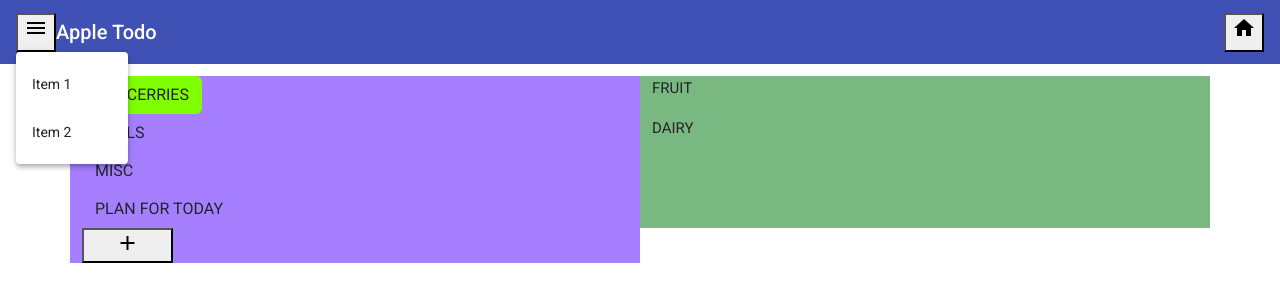
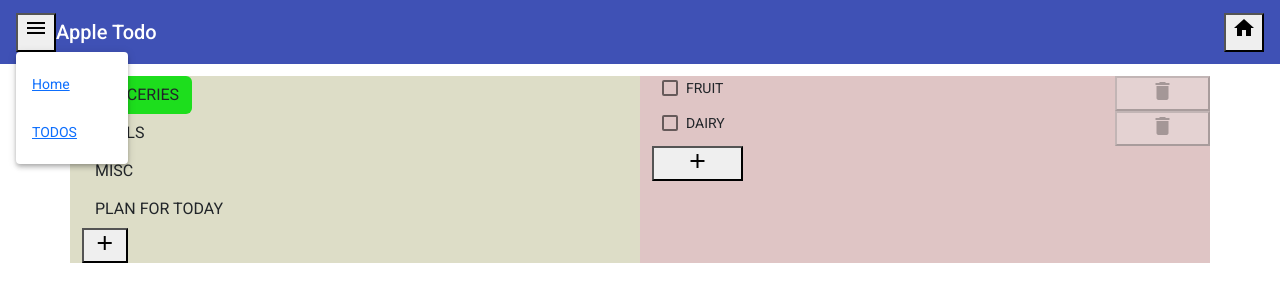
Before and after one commit to nadia-js/apple-assignment, an Angular app in the folder apple-todo/: page /todos in a window 1280 px wide. Both pictures are taken after a click on the button "menu". Shown: the top 302 px of the page. Built offline with nearby package versions, Linux system fonts and the light colour scheme.

Commit message:
generic code refactoring changes

```diff
--- a/apple-todo/src/app/app-routing.module.ts
+++ b/apple-todo/src/app/app-routing.module.ts
@@ -1,10 +1,12 @@
 import { NgModule } from '@angular/core';
 import { RouterModule, Routes } from '@angular/router';
+import { HomeComponent } from './home/home.component';
 import { TodosComponent } from './todos/todos.component';
 
 // routes array to add path for components and module routings
 const routes: Routes = [
   { path: 'todos', component: TodosComponent },
+  { path: 'home', component: HomeComponent },
   { path: '', redirectTo: 'todos', pathMatch: 'full' },
   { path: '**', redirectTo: 'todos' },
 ];
--- a/apple-todo/src/app/app.component.html
+++ b/apple-todo/src/app/app.component.html
@@ -10,8 +10,12 @@
       <mat-icon>menu</mat-icon>
     </button>
     <mat-menu #menu="matMenu">
-      <button mat-menu-item>Item 1</button>
-      <button mat-menu-item>Item 2</button>
+      <button mat-menu-item>
+        <a routerLink="/home">Home</a>
+      </button>
+      <button mat-menu-item>
+        <a routerLink="/todos">TODOS</a>
+      </button>
     </mat-menu>
 
     <span>Apple Todo</span>
@@ -21,7 +25,7 @@
       class="example-icon favorite-icon"
       aria-label="Example icon-button with heart icon"
     >
-      <mat-icon>home</mat-icon>
+      <mat-icon routerLink="/home">home</mat-icon>
     </button>
   </mat-toolbar>
 </p>
--- a/apple-todo/src/app/app.module.ts
+++ b/apple-todo/src/app/app.module.ts
@@ -9,12 +9,14 @@ import { MatToolbarModule } from '@angular/material/toolbar';
 import { MatIconModule } from '@angular/material/icon';
 import { MatInputModule } from '@angular/material/input';
 import { MatMenuModule } from '@angular/material/menu';
+import { MatCheckboxModule } from '@angular/material/checkbox';
 
 import { TodosComponent } from './todos/todos.component';
 import { FormsModule } from '@angular/forms';
+import { HomeComponent } from './home/home.component';
 
 @NgModule({
-  declarations: [AppComponent, TodosComponent],
+  declarations: [AppComponent, TodosComponent, HomeComponent],
   imports: [
     BrowserModule,
     AppRoutingModule,
@@ -24,6 +26,7 @@ import { FormsModule } from '@angular/forms';
     MatIconModule,
     MatMenuModule,
     MatInputModule,
+    MatCheckboxModule,
     FormsModule,
   ],
   providers: [],
--- /dev/null
+++ b/apple-todo/src/app/constants/common.constants.ts
@@ -0,0 +1,3 @@
+export const SUB_CATEGORY_NOT_FOUND = 'Sub Category is not available';
+export const ADD_NEW_SUB_CATEGORY = 'Add new Sub Category';
+export const ADD_NEW_CATEGORY = 'Add new Category';
--- /dev/null
+++ b/apple-todo/src/app/home/home.component.html
@@ -0,0 +1 @@
+<p>Home dashboard for apple's products</p>
--- /dev/null
+++ b/apple-todo/src/app/home/home.component.ts
@@ -0,0 +1,15 @@
+import { Component, OnInit } from '@angular/core';
+
+@Component({
+  selector: 'app-home',
+  templateUrl: './home.component.html',
+  styleUrls: ['./home.component.css']
+})
+export class HomeComponent implements OnInit {
+
+  constructor() { }
+
+  ngOnInit(): void {
+  }
+
+}
--- a/apple-todo/src/app/model/todos.ts
+++ b/apple-todo/src/app/model/todos.ts
@@ -8,4 +8,7 @@ export interface ICategory {
 export interface ISubCategory {
   id: number;
   label: string;
+  isSelected?: boolean;
 }
+
+export type ICategoryTypes = 'category' | 'subCategory';
--- a/apple-todo/src/app/todos.service.ts
+++ b/apple-todo/src/app/todos.service.ts
@@ -10,34 +10,34 @@ export class TodosService {
   todos_categories: ICategory[] = [
     {
       id: 1,
-      label: 'grocerries',
+      label: 'groceries',
       subCategories: [
         { id: 1, label: 'fruit' },
-        { id: 1, label: 'dairy' },
+        { id: 2, label: 'dairy' },
       ],
       type: 'food',
     },
     {
-      id: 1,
+      id: 2,
       label: 'tools',
       subCategories: [
         { id: 1, label: 'hammer' },
-        { id: 1, label: 'screw driver' },
+        { id: 2, label: 'screw driver' },
       ],
       type: 'device',
     },
     {
-      id: 1,
+      id: 3,
       label: 'misc',
       subCategories: [],
       type: 'other',
     },
     {
-      id: 1,
+      id: 4,
       label: 'plan for today',
       subCategories: [
         { id: 1, label: 'shopping' },
-        { id: 1, label: 'pick up kids from school' },
+        { id: 2, label: 'pick up kids from school' },
       ],
 
       type: 'planning',
--- a/apple-todo/src/app/todos/todos.component.css
+++ b/apple-todo/src/app/todos/todos.component.css
@@ -3,15 +3,18 @@ mat-grid-tile {
 }
 
 .categories {
-  background-color: #a57fff;
+  background-color: #ddddc7;
 }
 .subCategories {
-  background-color: rgb(122, 184, 130);
+  background-color: rgb(223 197 197);
 }
 .selectedCategory {
-  background-color: chartreuse;
+  background-color: #1dde1d;
 }
-.example-form-field {
+.add-new-field-form {
   width: 200px;
-  color:blue
+  color: blue;
 }
+.sub-category-checkbox {
+  margin: 0 10px;
+}
--- a/apple-todo/src/app/todos/todos.component.html
+++ b/apple-todo/src/app/todos/todos.component.html
@@ -10,7 +10,29 @@
           {{ cat.label | uppercase }}
         </button>
       </div>
-      <!-- <button><mat-icon>add</mat-icon></button> -->
+
+      <div class="col-sm-12 col-md-6 categories">
+        <button class="col-2" (click)="handleAddButton('category')">
+          <mat-icon>{{
+            !isAddCategoryButtonActive ? "add" : "close"
+          }}</mat-icon>
+        </button>
+        <div *ngIf="isAddCategoryButtonActive">
+          <mat-form-field class="add-new-field-form" appearance="fill">
+            <mat-label style="color: blue">{{ add_new_category }}</mat-label>
+            <input matInput type="text" [(ngModel)]="categoryValue" />
+            <button
+              *ngIf="categoryValue"
+              matSuffix
+              mat-icon-button
+              aria-label="Clear Category"
+              (click)="addCategory(categoryValue)"
+            >
+              <mat-icon>add</mat-icon>
+            </button>
+          </mat-form-field>
+        </div>
+      </div>
     </div>
     <div class="col-sm-12 col-md-6 subCategories">
       <div
@@ -19,30 +41,51 @@
           else other_content
         "
       >
-        Sub Category is not available
+        {{ sub_category_not_found }}
       </div>
 
       <ng-template #other_content>
-        <div *ngFor="let subCategory of selectedCategory?.subCategories">
-          <h4>{{ subCategory.label | uppercase }}</h4>
+        <div
+          *ngFor="
+            let subCategory of selectedCategory?.subCategories;
+            let i = index
+          "
+        >
+          <div class="row">
+            <div class="col-10">
+              <mat-checkbox
+                [checked]="subCategory.isSelected"
+                class="sub-category-checkbox"
+                (change)="checkSubCategory($event.checked, i)"
+              >
+                {{ subCategory.label | uppercase }}
+                {{ subCategory.isSelected | json }}
+              </mat-checkbox>
+              <!-- </div> -->
+            </div>
+            <button class="col-2" [disabled]="!subCategory.isSelected">
+              <mat-icon (click)="subCategory.isSelected && removeSubCategory(i)"
+                >delete</mat-icon
+              >
+            </button>
+          </div>
         </div>
       </ng-template>
-    </div>
-
-    <div class="col-sm-12 col-md-6 categories">
-      <button class="col-2" (click)="handleAddButton()">
-        <mat-icon>{{ !isAddButtonActive ? "add" : "close" }}</mat-icon>
+      <button class="col-2" (click)="handleAddButton('subCategory')">
+        <mat-icon>{{
+          !isAddSubCategoryButtonActive ? "add" : "close"
+        }}</mat-icon>
       </button>
-      <div *ngIf="isAddButtonActive">
-        <mat-form-field class="example-form-field" appearance="fill">
-          <mat-label style="color: blue">Add new Category</mat-label>
-          <input matInput type="text" [(ngModel)]="value" />
+      <div *ngIf="isAddSubCategoryButtonActive">
+        <mat-form-field class="add-new-field-form" appearance="fill">
+          <mat-label style="color: blue">{{ add_new_sub_category }}</mat-label>
+          <input matInput type="text" [(ngModel)]="subCategoryValue" />
           <button
-            *ngIf="value"
+            *ngIf="subCategoryValue"
             matSuffix
             mat-icon-button
-            aria-label="Clear Category"
-            (click)="addCategory(value)"
+            aria-label="Clear Sub Category"
+            (click)="addSubCategory(subCategoryValue)"
           >
             <mat-icon>add</mat-icon>
           </button>
--- a/apple-todo/src/app/todos/todos.component.ts
+++ b/apple-todo/src/app/todos/todos.component.ts
@@ -1,5 +1,10 @@
-import { Component, OnInit } from '@angular/core';
-import { ICategory } from '../model/todos';
+import { Component, OnDestroy, OnInit } from '@angular/core';
+import {
+  ADD_NEW_CATEGORY,
+  ADD_NEW_SUB_CATEGORY,
+  SUB_CATEGORY_NOT_FOUND,
+} from '../constants/common.constants';
+import { ICategory, ICategoryTypes } from '../model/todos';
 import { TodosService } from '../todos.service';
 
 @Component({
@@ -7,11 +12,18 @@ import { TodosService } from '../todos.service';
   templateUrl: './todos.component.html',
   styleUrls: ['./todos.component.css'],
 })
-export class TodosComponent implements OnInit {
-  isAddButtonActive = false;
-  value = '';
+export class TodosComponent implements OnInit, OnDestroy {
+  isAddCategoryButtonActive = false;
+  isAddSubCategoryButtonActive = false;
+  categoryValue = '';
+  subCategoryValue = '';
   todosCategories: ICategory[] = [];
   selectedCategory: ICategory;
+  // static display contents
+  sub_category_not_found = SUB_CATEGORY_NOT_FOUND;
+  add_new_category = ADD_NEW_SUB_CATEGORY;
+  add_new_sub_category = ADD_NEW_CATEGORY;
+
   constructor(private todosService: TodosService) {
     this.todosCategories = this.todosService.getTodosCategories();
     this.selectedCategory = this.todosService.getTodosCategories()[0];
@@ -22,14 +34,44 @@ export class TodosComponent implements OnInit {
   setSelectedCategory(category: ICategory) {
     this.selectedCategory = category;
   }
-  handleAddButton() {
-    this.isAddButtonActive = !this.isAddButtonActive;
+  handleAddButton(type: ICategoryTypes) {
+    if (type === 'category') {
+      this.isAddCategoryButtonActive = !this.isAddCategoryButtonActive;
+    } else if (type === 'subCategory') {
+      this.isAddSubCategoryButtonActive = !this.isAddSubCategoryButtonActive;
+    } else {
+      // do nothing
+    }
   }
-  addCategory(label: string, type?: string) {
+  addCategory(label: string, type?: string): void {
     const id = this.todosCategories.length + 1;
     // if type is not provided from input, use default value i.e. other
     type = type || 'other';
     this.todosCategories.push({ id, type, label, subCategories: [] });
-    this.value = '';
+    this.categoryValue = '';
+  }
+
+  addSubCategory(label: string, type?: string): void {
+    const existingSubCategories = this.selectedCategory?.subCategories || [];
+    const id = existingSubCategories?.length + 1;
+    // if type is not provided from input, use default value i.e. other
+    type = type || 'other';
+    existingSubCategories.push({ id, label });
+    this.selectedCategory['subCategories'] = existingSubCategories;
+    this.subCategoryValue = '';
+  }
+
+  removeSubCategory(subCategoryIndex: number) {
+    // remove only one specific sub category item by item position
+    this.selectedCategory['subCategories'].splice(subCategoryIndex, 1);
+  }
+
+  checkSubCategory(isCheckedVal: boolean, index: number) {
+    const existingSubCategories = this.selectedCategory?.subCategories || [];
+    existingSubCategories[index].isSelected = isCheckedVal;
+  }
+  // component clean up
+  ngOnDestroy(): void {
+    this.todosCategories = [];
   }
 }
```
Also changed, not shown: apple-todo/src/app/home/home.component.css (added), 1 other file (tests, documents, lock files or other folders).
